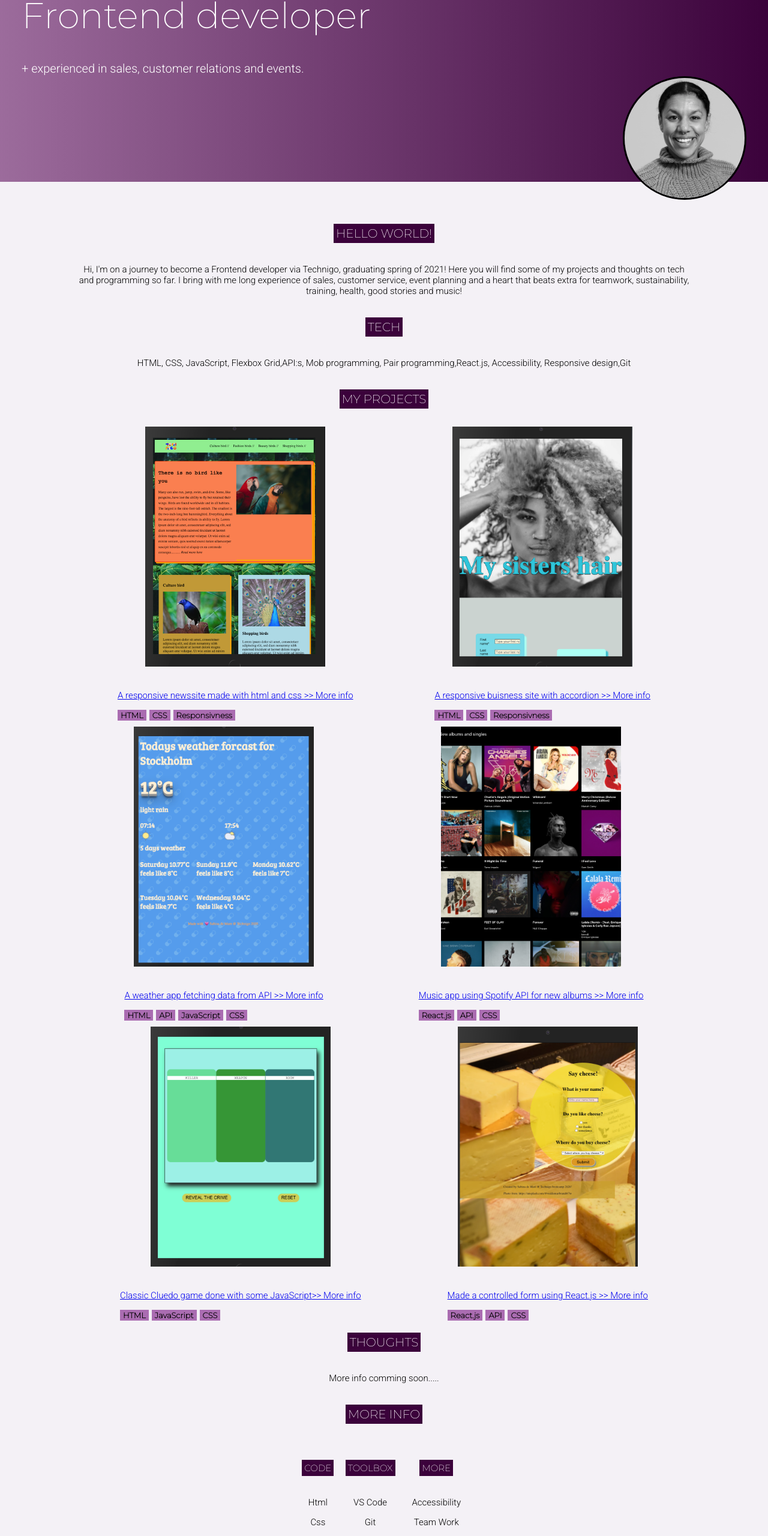
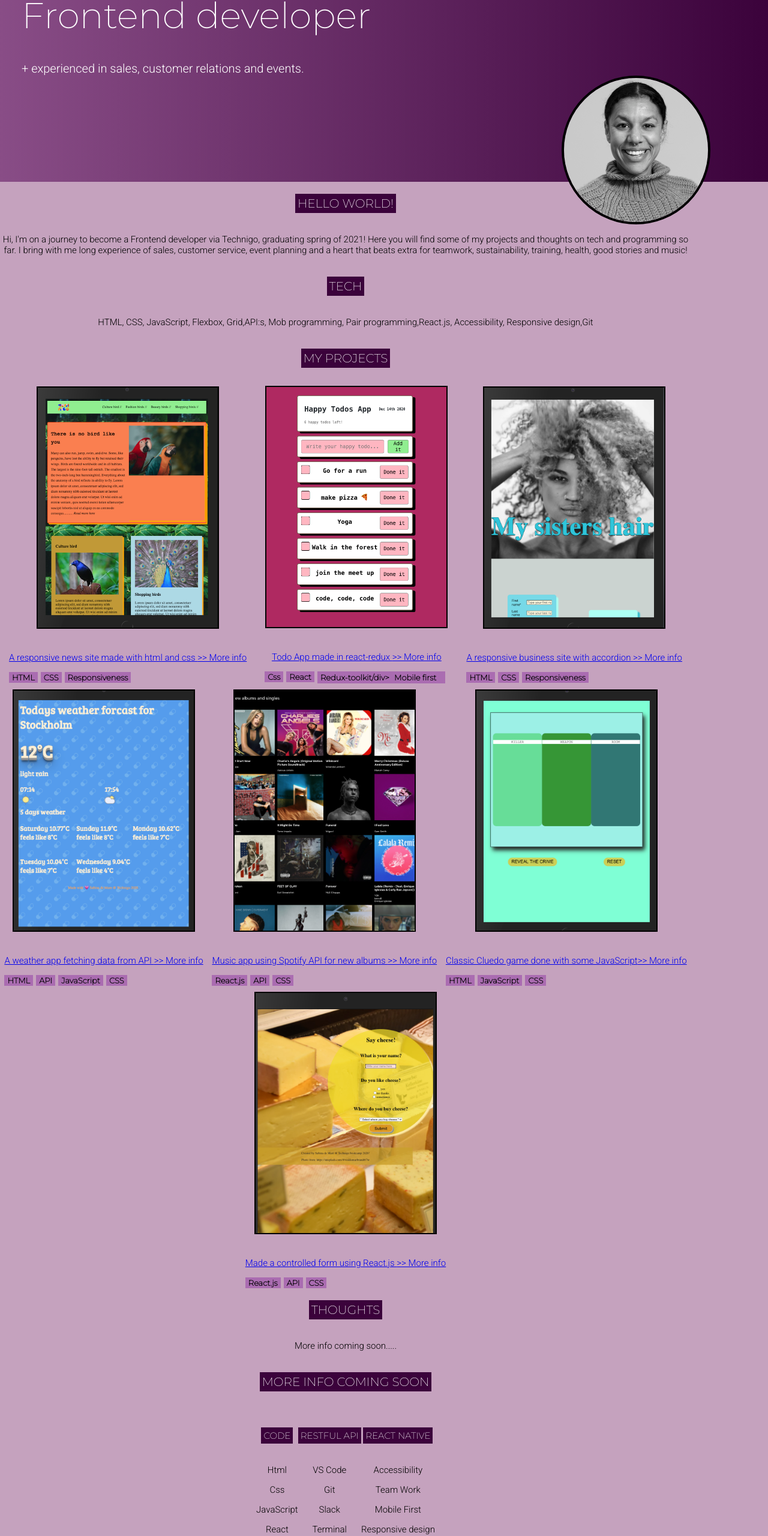
Before and after one commit to Snabbina/My-frontend-portfolio, a plain HTML site: page index.html in a window 1280 px wide. Shown: the part 237-2797 px from the top of the page at 60% size. Drawn offline with Linux system fonts and the light colour scheme.

Commit message:
made linkedin link work and some adding of new projects

```diff
--- a/index.html
+++ b/index.html
@@ -22,10 +22,10 @@
             <a href="https://github.com/Snabbina" target="_blank">
             <img src="./assets/github-icon.png" alt="Github logo">
             </a>
-            <a href="https://www.linkedin.com/help/linkedin/answer/113936/hur-skapar-jag-en-bra-profil-pa-linkedin-?lang=sv" target="_blank">
-            <img src="./assets/linkedin-icon.png" alt="Linkedin logo">
+            <a href="https://www.linkedin.com/in/sabina-van-der-schaaf-de-maré-54a24b15b" target="_blank">
+            <img src="./assets/linkedin-icon.png" alt="Linked-in logo">
             </a>
-            <a href="https://stackoverflow.com/c/technigo/users/108" target="_blank">
+            <a href="####" target="_blank">
             <img src="./assets/stacko-icon.png"alt="StackOverflow logo">
             </a>
         </div>
@@ -58,7 +58,7 @@
     <section class="info-section">
       <h3>Tech</h3>
         <p class="info-text">
-          HTML, CSS, JavaScript, Flexbox Grid,API:s, Mob programming,
+          HTML, CSS, JavaScript, Flexbox, Grid,API:s, Mob programming,
           Pair programming,React.js, Accessibility, Responsive design,Git
         </p>
       </section>
@@ -73,30 +73,62 @@
             <img  class="my-projects" src="./assets/Newssite.png" alt="Project news site">
           </a>
           <a href="https://github.com/Snabbina/project-news-site" target="_blank">
-            <p> A responsive newssite made with html and css <span class="more">>> More info</span></p>
+            <p> A responsive news site made with html and css <span class="more">>> More info</span></p>
          </a>
           <section class="tech-tags">
             <div class="tags">HTML</div>
             <div class="tags">CSS</div>
-            <div class="tags">Responsivness</div>
+            <div class="tags">Responsiveness</div>
           </section>
       </div>
 
+      <div>
+        <a href="https://gallant-stonebraker-3947a5.netlify.app/" target="_blank">
+        <img  class="my-projects" src="./assets/happy_todos.png" alt="Project Todo App">
+        </a>
+        <a href="https://github.com/Snabbina/project-todos" target="_blank">
+          <p> Todo App made in react-redux <span class="more">>> More info</span></p>
+        </a>
+        <section class="tech-tags">
+          <div class="tags">Css</div>
+          <div class="tags">React</div>
+          <div class="tags">Redux-toolkit/div>
+          <div class="tags">Mobile first</div>
+        </section>
+    </div>
+<!--
+      <div>
+      <a href="https://gallant-stonebraker-3947a5.netlify.app/" target="_blank">
+      <img  class="my-projects" src="./assets/happy_todos.png" alt="Project Todo App">
+      <p> Todo App made in react-redux <span class="more">>> More info</span></p>
+    </a>
+      <section class="tech-tags">
+        <div class="tags">Css</div>
+        <div class="tags">React</div>
+        <div class="tags">Redux-toolkit/div>
+        <div class="tags">Mobile first</div>
+      </section>
+    </div>  -->
+
         <div>
-          <a href="https://github.com/Snabbina/project-business-site" target="_blank">
+          <a href="https://nifty-cori-ad6b59.netlify.app/" target="_blank">
           <img  class="my-projects" src="./assets/buisnessite_img.png" alt="Project Buisness site">
-          <p> A responsive buisness site with accordion <span class="more">>> More info</span></p>
+        </a>
+        <a href="https://github.com/Snabbina/project-business-site" target="_blank">
+        <p> A responsive business site with accordion <span class="more">>> More info</span></p>
         </a>
           <section class="tech-tags">
             <div class="tags">HTML</div>
             <div class="tags">CSS</div>
-            <div class="tags">Responsivness</div>
+            <div class="tags">Responsiveness</div>
           </section>
       </div>
 
       <div>
+        <a href="https://trusting-mcclintock-2855fe.netlify.app/">
+        <img class="my-projects" src="./assets/wheaterapp_img.png" alt="Project weather app">
+        </a>
         <a href="https://github.com/Snabbina/project-weather-app" target="_blank">
-        <img class="my-projects" src="./assets/wheaterapp_img.png" alt="Project weather app">
         <p> A weather app fetching data from API <span class="more">>> More info</span></p>
       </a>
         <section class="tech-tags">
@@ -125,8 +157,10 @@
 
 
     <div>
+      <a href="https://trusting-almeida-370420.netlify.app/" target="_blank">
+      <img class="my-projects" src="./assets/cluedo_img.png" alt="project-cluedo">
+      </a>
       <a href="https://github.com/Snabbina/project-cluedo" target="_blank">
-      <img class="my-projects" src="./assets/cluedo_img.png" alt="project-cluedo" >
       <p> Classic Cluedo game done with some JavaScript<span class="more">>> More info</span></p>
     </a>
       <section class="tech-tags">
@@ -154,28 +188,28 @@
     <section class="info-section">
       <h3> Thoughts</h3>
         <p class="info-text">
-            More info comming soon.....
+            More info coming soon.....
         </p>
       </section>
 
 
 
     <section class="info-section">
-      <h3>More info</h3>
+      <h3>More info coming soon</h3>
       <section class="more-info">
         <div class="child-more-info">
           <h4>Code</h4>
           <p>Html</p>
           <p>Css</p>
           <p>JavaScript</p>
-          <p>More here</p>
-          <p>More here</p>
-          <p>More here</p>
-          <p>More here</p>
+          <p>React</p>
+          <p>Redux</p>
+          <p>Node.js</p>
+          <p>Mongodb</p>
         </div>
 
         <div class="child-more-info">
-          <h4>Toolbox</h4>
+          <h4>RESTful Api</h4>
           <p>VS Code</p>
           <p>Git</p>
           <p>Slack</p>
@@ -186,14 +220,14 @@
         </div>
 
         <div class="child-more-info">
-          <h4>More</h4>
+          <h4>React Native</h4>
           <p>Accessibility</p>
           <p>Team Work</p>
           <p>Mobile First</p>
-          <p>Responsiv design</p>
-          <p>More here</p>
-          <p>More here</p>
-          <p>More here</p>
+          <p>Responsive design</p>
+          <p>Postman</p>
+          <p>Par programming</p>
+          <p>Teams</p>
         </div>
     </section>
   </section>
--- a/styles.css
+++ b/styles.css
@@ -1,5 +1,6 @@
 body {
   margin: 0px;
+  background-color: rgb(197, 162, 190);
 }
 
 /* HEADER SECTION STYLING */
@@ -22,9 +23,10 @@ body {
 
 .profil-img {
   border-radius: 50%;
-  border: 3px solid black;
-  width: 200px;
-  height: 200px;
+  border: 4px solid black;
+  width: 240px;
+  height: 240px;
+  margin-right: 60px;
   margin-bottom: -30px;
 }
 
@@ -77,15 +79,12 @@ p {
 .main-info-section {
   text-align: center;
   font-family: "Montserrat", sans-serif;
-  background-color: rgba(237, 233, 240, 0.623);
-  max-width: 90%;
-  padding: 50px 10%;
+  width: 90%;
   display: flex;
   flex-direction: column;
   flex-wrap: wrap;
   align-items: center;
   justify-content: space-around;
-
 }
 /*
 .info-section {
@@ -93,13 +92,11 @@ p {
 
  /* */
 .my-projects-container {
-  /* border: red 3px solid; */
   display: flex;
-  flex-direction: row;
   flex-wrap: wrap;
   align-items: center;
   justify-content: space-around;
-
+  /* border: black solid 3px; */
 }
 
 .my-projects {
@@ -109,7 +106,7 @@ p {
   object-fit: cover;
   width: 300px;
   height: 400px;
-
+  border: black 2px solid;
 }
 
 .more-info {
```
Also changed, not shown: assets/happy_todos.png (added), 1 other file.
